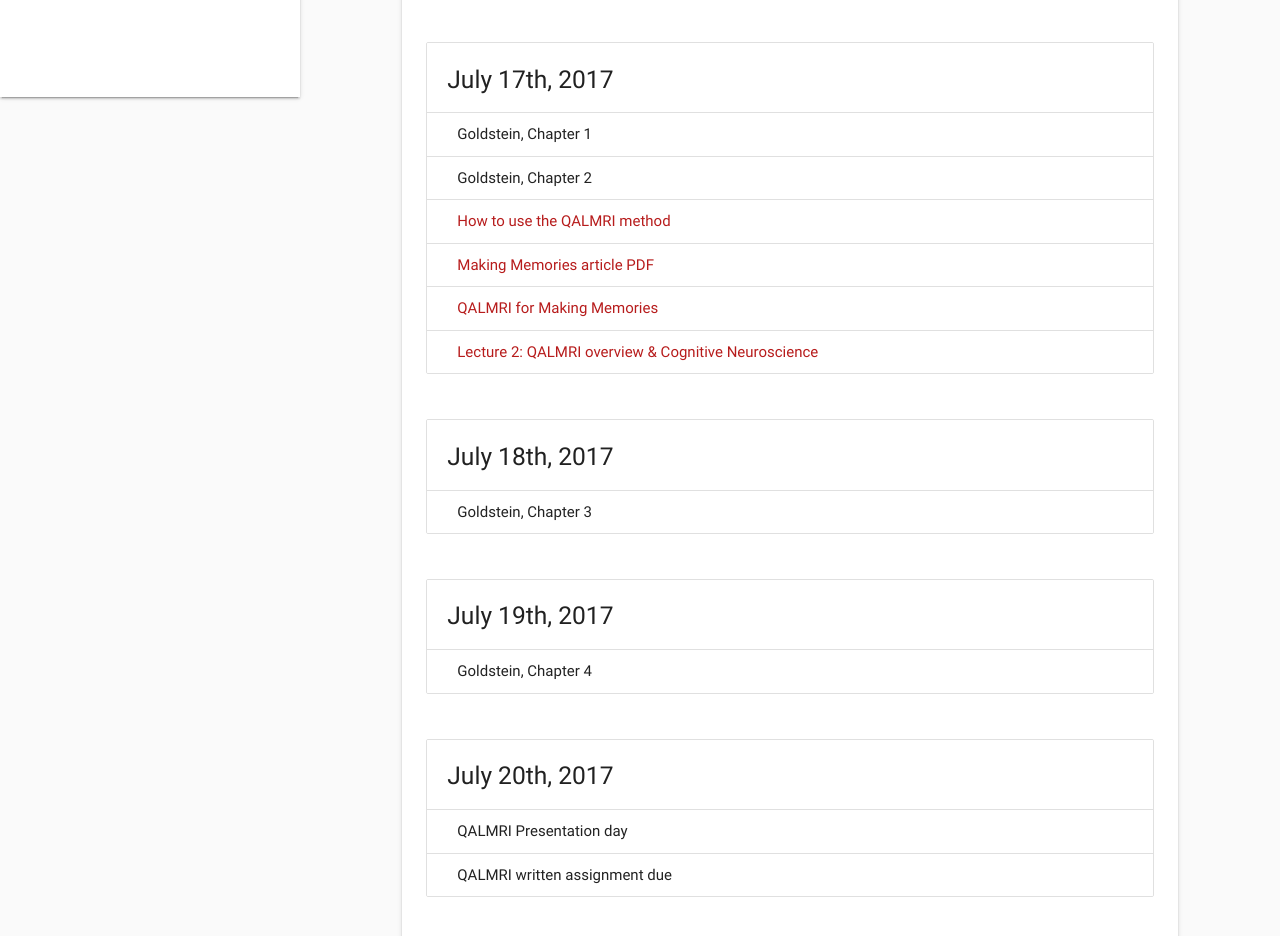
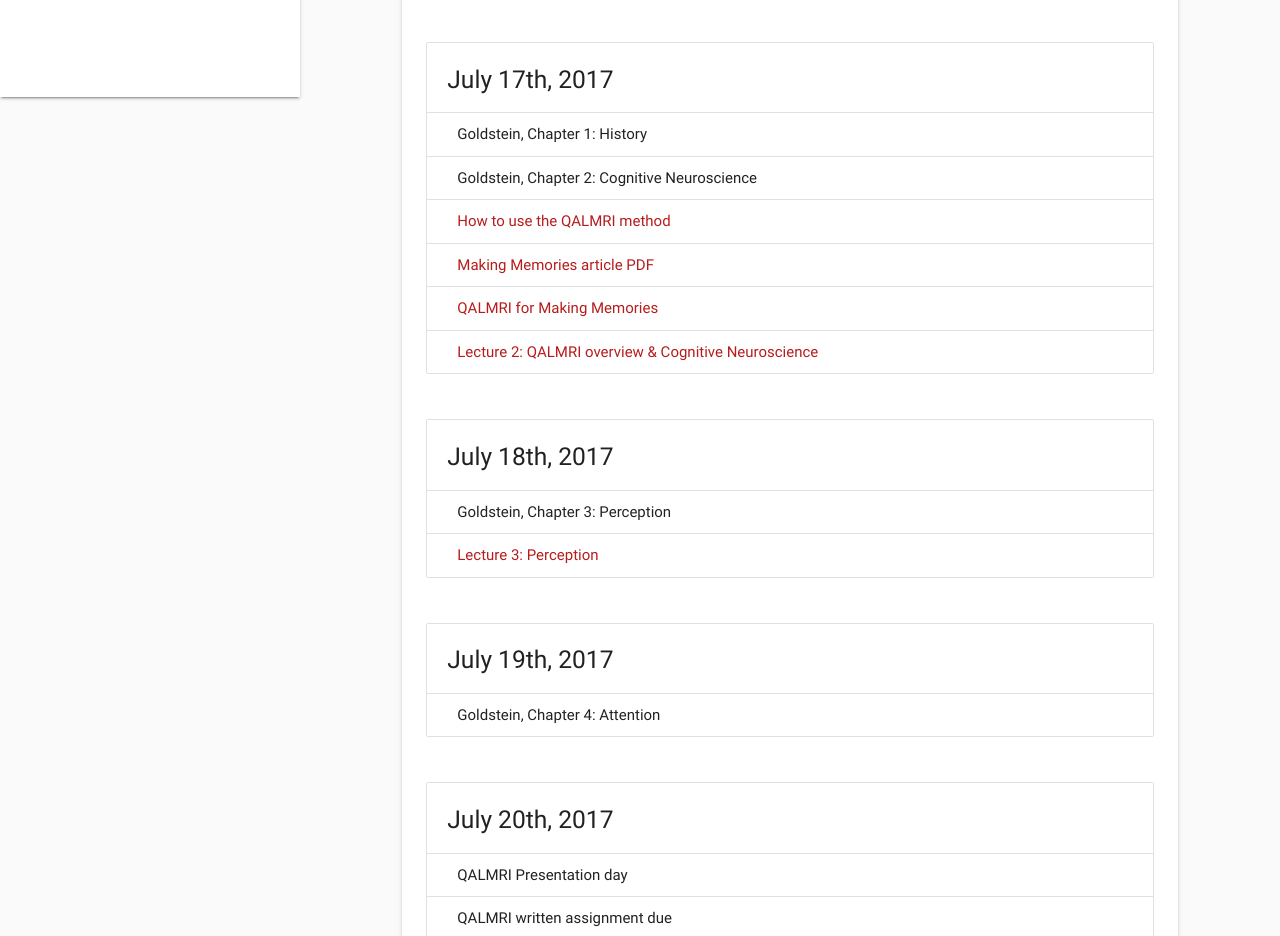
Before and after one commit to nbrosowsky/nbrosowsky.github.io, a plain HTML site: page courses/2017CognitivePsychology/content.html in a window 1280 px wide. Shown: the part 763-1699 px from the top of the page. Drawn offline with nearby package versions, Linux system fonts and the light colour scheme.

Commit message:
add lecture 3

```diff
--- a/courses/2017CognitivePsychology/content.html
+++ b/courses/2017CognitivePsychology/content.html
@@ -91,8 +91,8 @@
                 <ul class="collection with-header">
                   <li class="collection-header">
                     <h5>July 17th, 2017</h5></li>
-                  <li class="collection-item">Goldstein, Chapter 1</li>
-                  <li class="collection-item">Goldstein, Chapter 2</li>
+                  <li class="collection-item">Goldstein, Chapter 1: History</li>
+                  <li class="collection-item">Goldstein, Chapter 2: Cognitive Neuroscience</li>
                 <a href="documents/QALMRI-instructions.pdf" target="_blank" class="collection-item"> How to use the QALMRI method </a>
 
                  <a href="documents/Brewer1998.pdf" target="_blank" class="collection-item"> Making Memories article PDF </a>
@@ -108,14 +108,16 @@
                 <ul class="collection with-header">
                   <li class="collection-header">
                     <h5>July 18th, 2017</h5></li>
-                  <li class="collection-item">Goldstein, Chapter 3</li>
+                  <li class="collection-item">Goldstein, Chapter 3: Perception</li>
+                  <a href="documents/Lecture 3 - Perception.pdf" target="_blank" class="collection-item"> Lecture 3: Perception </a>
+
                 </ul>
                 <br />
 
                 <ul class="collection with-header">
                   <li class="collection-header">
                     <h5>July 19th, 2017</h5></li>
-                  <li class="collection-item">Goldstein, Chapter 4</li>
+                  <li class="collection-item">Goldstein, Chapter 4: Attention</li>
                 </ul>
                 <br />
 
```
Also changed, not shown: 1 other file.
